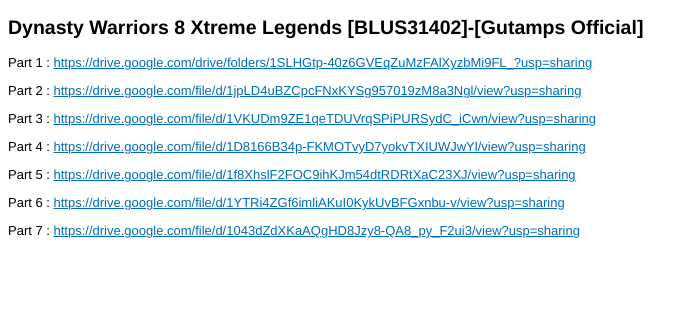
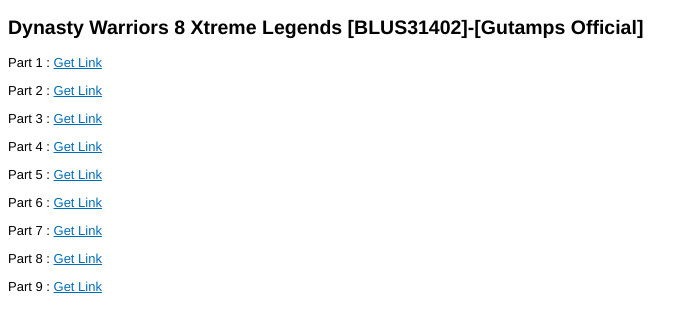
Before and after one commit to gutampsid/dw8xlgogd.github.io, a plain HTML site: page index.html in a window 1280 px wide. Shown: the whole page, without its empty margins (0-697 px from the left). Drawn offline with Linux system fonts and the light colour scheme.

Commit message:
Update index.html

```diff
--- a/index.html
+++ b/index.html
@@ -20,12 +20,14 @@
 </head>
 <body>
 <h2>Dynasty Warriors 8 Xtreme Legends [BLUS31402]-[Gutamps Official]</h2>
-<anotepad><p>Part 1 : <a href="https://drive.google.com/drive/folders/1SLHGtp-40z6GVEqZuMzFAlXyzbMi9FL_?usp=sharing" target="_blank" rel="noopener">https://drive.google.com/drive/folders/1SLHGtp-40z6GVEqZuMzFAlXyzbMi9FL_?usp=sharing</a></p>
-<p>Part 2 : <a href="https://drive.google.com/file/d/1jpLD4uBZCpcFNxKYSg957019zM8a3Ngl/view?usp=sharing" target="_blank" rel="noopener">https://drive.google.com/file/d/1jpLD4uBZCpcFNxKYSg957019zM8a3Ngl/view?usp=sharing</a></p>
-<p>Part 3 : <a href="https://drive.google.com/file/d/1VKUDm9ZE1qeTDUVrqSPiPURSydC_iCwn/view?usp=sharing" target="_blank" rel="noopener">https://drive.google.com/file/d/1VKUDm9ZE1qeTDUVrqSPiPURSydC_iCwn/view?usp=sharing</a></p>
-<p>Part 4 : <a href="https://drive.google.com/file/d/1D8166B34p-FKMOTvyD7yokvTXIUWJwYl/view?usp=sharing" target="_blank" rel="noopener">https://drive.google.com/file/d/1D8166B34p-FKMOTvyD7yokvTXIUWJwYl/view?usp=sharing</a></p>
-<p>Part 5 : <a href="https://drive.google.com/file/d/1f8XhslF2FOC9ihKJm54dtRDRtXaC23XJ/view?usp=sharing" target="_blank" rel="noopener">https://drive.google.com/file/d/1f8XhslF2FOC9ihKJm54dtRDRtXaC23XJ/view?usp=sharing</a></p>
-<p>Part 6 : <a href="https://drive.google.com/file/d/1YTRi4ZGf6imliAKuI0KykUvBFGxnbu-v/view?usp=sharing" target="_blank" rel="noopener">https://drive.google.com/file/d/1YTRi4ZGf6imliAKuI0KykUvBFGxnbu-v/view?usp=sharing</a></p>
-<p>Part 7 : <a href="https://drive.google.com/file/d/1043dZdXKaAQgHD8Jzy8-QA8_py_F2ui3/view?usp=sharing" target="_blank" rel="noopener">https://drive.google.com/file/d/1043dZdXKaAQgHD8Jzy8-QA8_py_F2ui3/view?usp=sharing</a></p></anotepad>
+<anotepad><p>Part 1 : <a href="https://drive.google.com/drive/folders/1SLHGtp-40z6GVEqZuMzFAlXyzbMi9FL_?usp=sharing" target="_blank" rel="noopener">Get Link</a></p>
+<p>Part 2 : <a href="https://drive.google.com/file/d/1jpLD4uBZCpcFNxKYSg957019zM8a3Ngl/view?usp=sharing" target="_blank" rel="noopener">Get Link</a></p>
+<p>Part 3 : <a href="https://drive.google.com/file/d/1VKUDm9ZE1qeTDUVrqSPiPURSydC_iCwn/view?usp=sharing" target="_blank" rel="noopener">Get Link</a></p>
+<p>Part 4 : <a href="https://drive.google.com/file/d/1D8166B34p-FKMOTvyD7yokvTXIUWJwYl/view?usp=sharing" target="_blank" rel="noopener">Get Link</a></p>
+<p>Part 5 : <a href="https://drive.google.com/file/d/1f8XhslF2FOC9ihKJm54dtRDRtXaC23XJ/view?usp=sharing" target="_blank" rel="noopener">Get Link</a></p>
+<p>Part 6 : <a href="https://drive.google.com/file/d/1YTRi4ZGf6imliAKuI0KykUvBFGxnbu-v/view?usp=sharing" target="_blank" rel="noopener">Get Link</a></p>
+<p>Part 7 : <a href="https://drive.google.com/file/d/1043dZdXKaAQgHD8Jzy8-QA8_py_F2ui3/view?usp=sharing" target="_blank" rel="noopener">Get Link</a></p>
+<p>Part 8 : <a href="https://drive.google.com/file/d/1AAbEbUMN0Ejavp6CspI3149bTZ29b7By/view?usp=drive_link" target="_blank" rel="noopener">Get Link</a></p>
+<p>Part 9 : <a href="https://drive.google.com/file/d/1TOLMkWGojgp0sh-1I1Di2l0BfnFCvbXD/view?usp=drive_link" target="_blank" rel="noopener">Get Link</a></p></anotepad>
 </body>
 </html>
```
